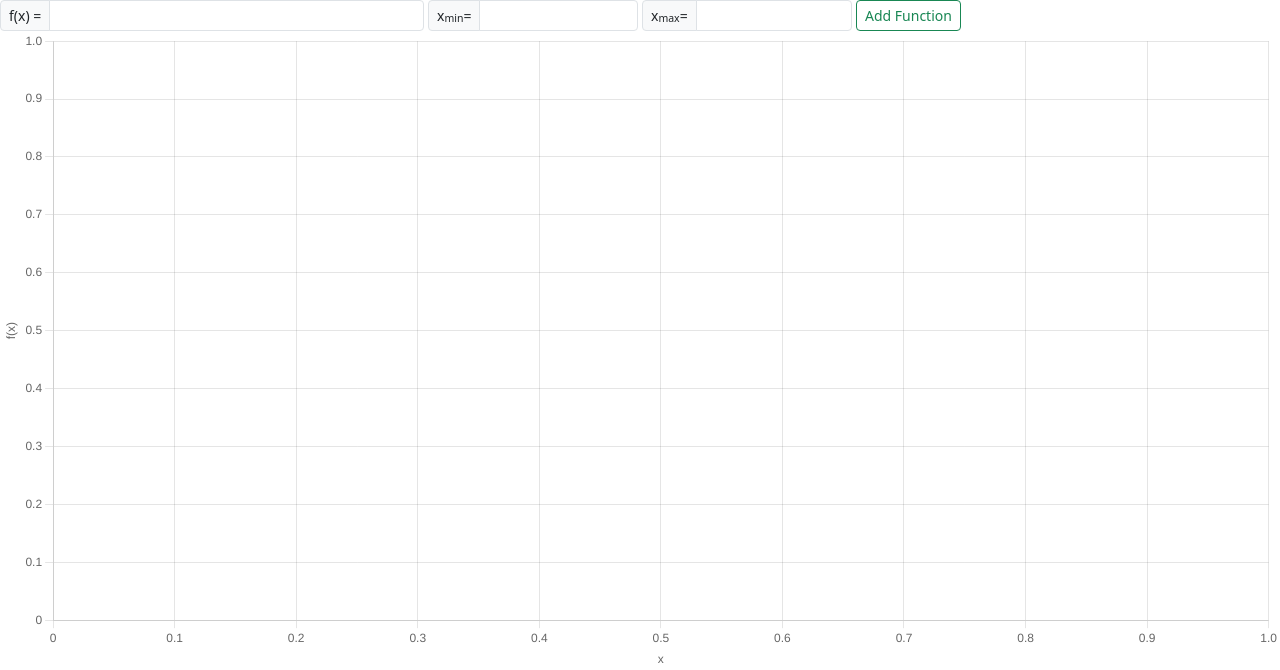
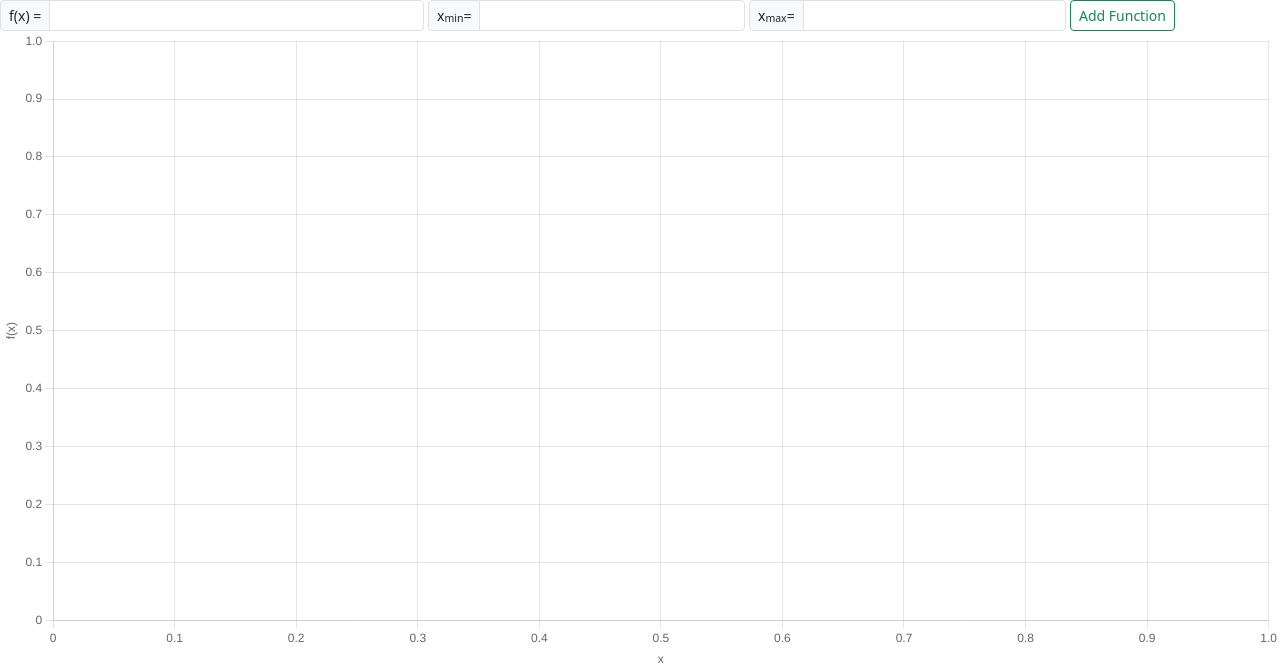
Before and after one commit to af0liveira/funplotter, a Flask app: page / in a window 1280 px wide. Shown: the part 58-728 px from the top of the page. Run offline with Flask 3, Linux system fonts and the light colour scheme.

Commit message:
WIP: bootstrapping function forms

```diff
--- a/app/templates/index.html
+++ b/app/templates/index.html
@@ -93,12 +93,12 @@
       <form class="row row-cols-sm-auto g-1 align-items-center" id="fn-form" action="{{ url_for('index') }}" method="post" novalidate>
         {{ add_form.hidden_tag() }}
 
-        <div class="col-sm-4">
+        <div class="col-12 col-sm-4">
           <div class="input-group input-group-sm">
             {{ add_form.function.label(class_="input-group-text") }}
             {% if add_form.function.errors %}
               {{ add_form.function(class_="form-control form-control-sm is-invalid") }}
-              <div class="invalid-feedback">
+              <div class="invalid-feedback form-check">
                 {% for error in add_form.function.errors %}
                   {{ error }}
                 {% endfor %}
@@ -109,12 +109,12 @@
           </div>
         </div>
 
-        <div class="col-sm-2">
+        <div class="col-6 col-sm-3">
           <div class="input-group input-group-sm">
             {{ add_form.xMin.label(class_="input-group-text") }}
             {% if add_form.xMin.errors %}
               {{ add_form.xMin(class_="form-control form-control-sm is-invalid") }}
-              <div class="invalid-feedback">
+              <div class="invalid-feedback form-check">
                 {% for error in add_form.xMin.errors %}
                   {{ error }}
                 {% endfor %}
@@ -125,12 +125,12 @@
           </div>
         </div>
 
-        <div class="col-sm-2">
+        <div class="col-6 col-sm-3">
           <div class="input-group input-group-sm">
             {{ add_form.xMax.label(class_="input-group-text") }}
             {% if add_form.xMax.errors %}
               {{ add_form.xMax(class_="form-control form-control-sm is-invalid") }}
-              <div class="invalid-feedback">
+              <div class="invalid-feedback form-check">
                 {% for error in add_form.xMax.errors %}
                   {{ error }}
                 {% endfor %}
@@ -141,7 +141,7 @@
           </div>
         </div>
 
-        <div class="col-sm-4">
+        <div class="col-12 col-sm-2">
           <div class="fn-form__buttons">
             {{ add_form.submit(class_="btn btn-outline-success btn-sm") }}
           </div>
```
